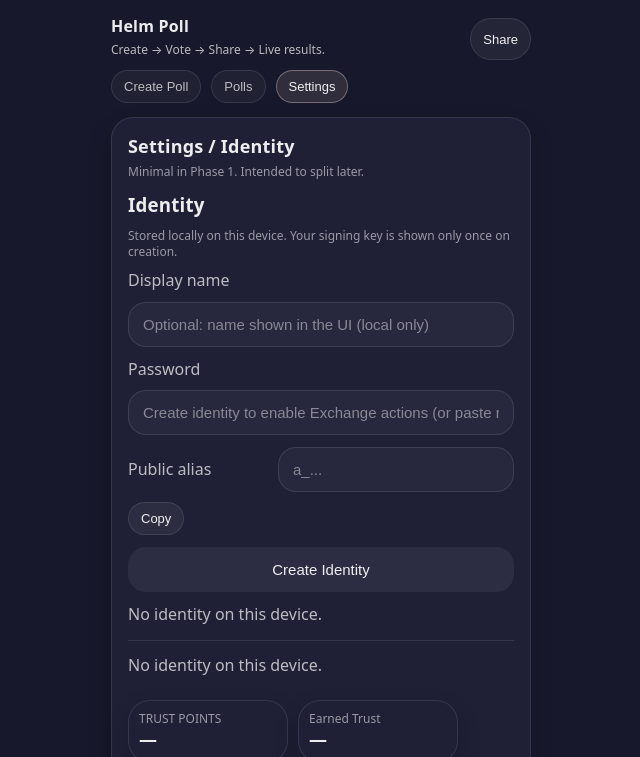
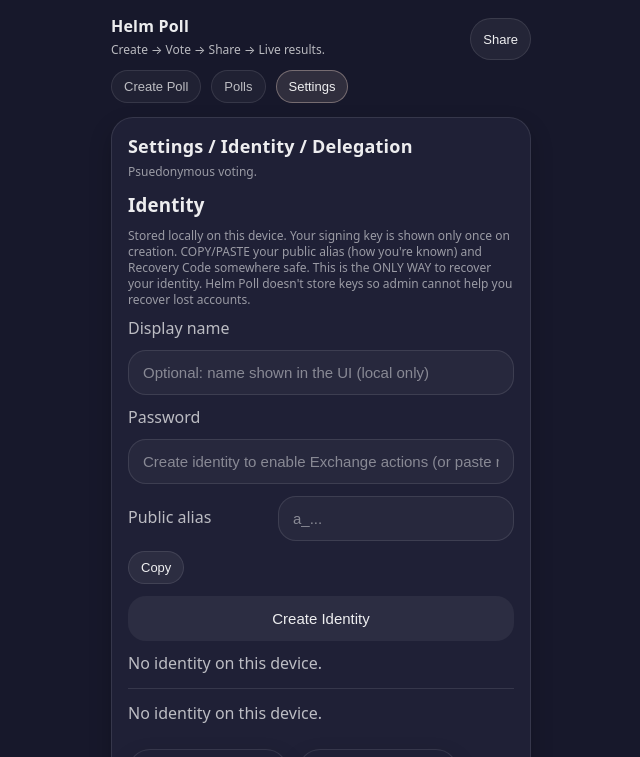
Before and after one commit to GM-Discovery/bread-exchange-mvp, a website: page ui/index.html in a window 1280 px wide. Both pictures are taken after a click on the button "Settings". Shown: the top 757 px of the page, without its empty margins (319-959 px from the left). Drawn offline with Linux system fonts and the light colour scheme; no server answers.

Commit message:
Auto-update test via HTML placeholders

```diff
--- a/ui/index.html
+++ b/ui/index.html
@@ -202,14 +202,19 @@
       <!-- ========================= -->
       <section id="viewSettings" style="display:none; max-width:480px; margin:0 auto;">
         <div class="card" id="settingsCard">
-          <h2 style="margin-bottom:6px;">Settings / Identity</h2>
+          <h2 style="margin-bottom:6px;">Settings / Identity / Delegation</h2>
           <div class="muted2" style="font-size:12px; margin-bottom:12px;">
-            Minimal in Phase 1. Intended to split later.
+            Psuedonymous voting.
           </div>
 
           <h3 style="margin-top:6px;">Identity</h3>
           <div class="muted2" style="font-size:12px; margin-bottom:10px;">
             Stored locally on this device. Your signing key is shown only once on creation.
+
+            COPY/PASTE your public alias (how you're known) and Recovery Code somewhere safe.
+
+            This is the ONLY WAY to recover your identity.
+            Helm Poll doesn't store keys so admin cannot help you recover lost accounts.
           </div>
 
           <div class="grid">
```
